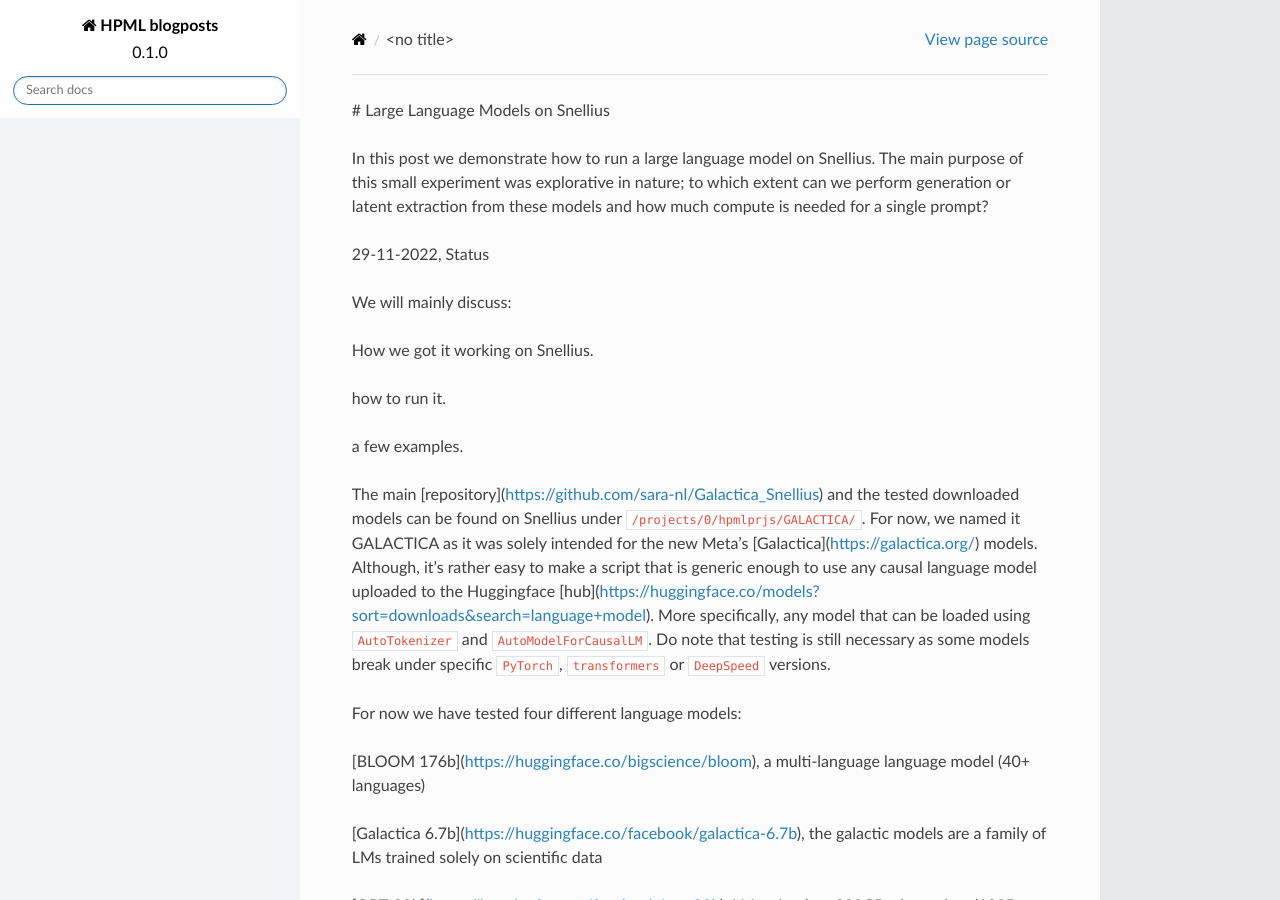
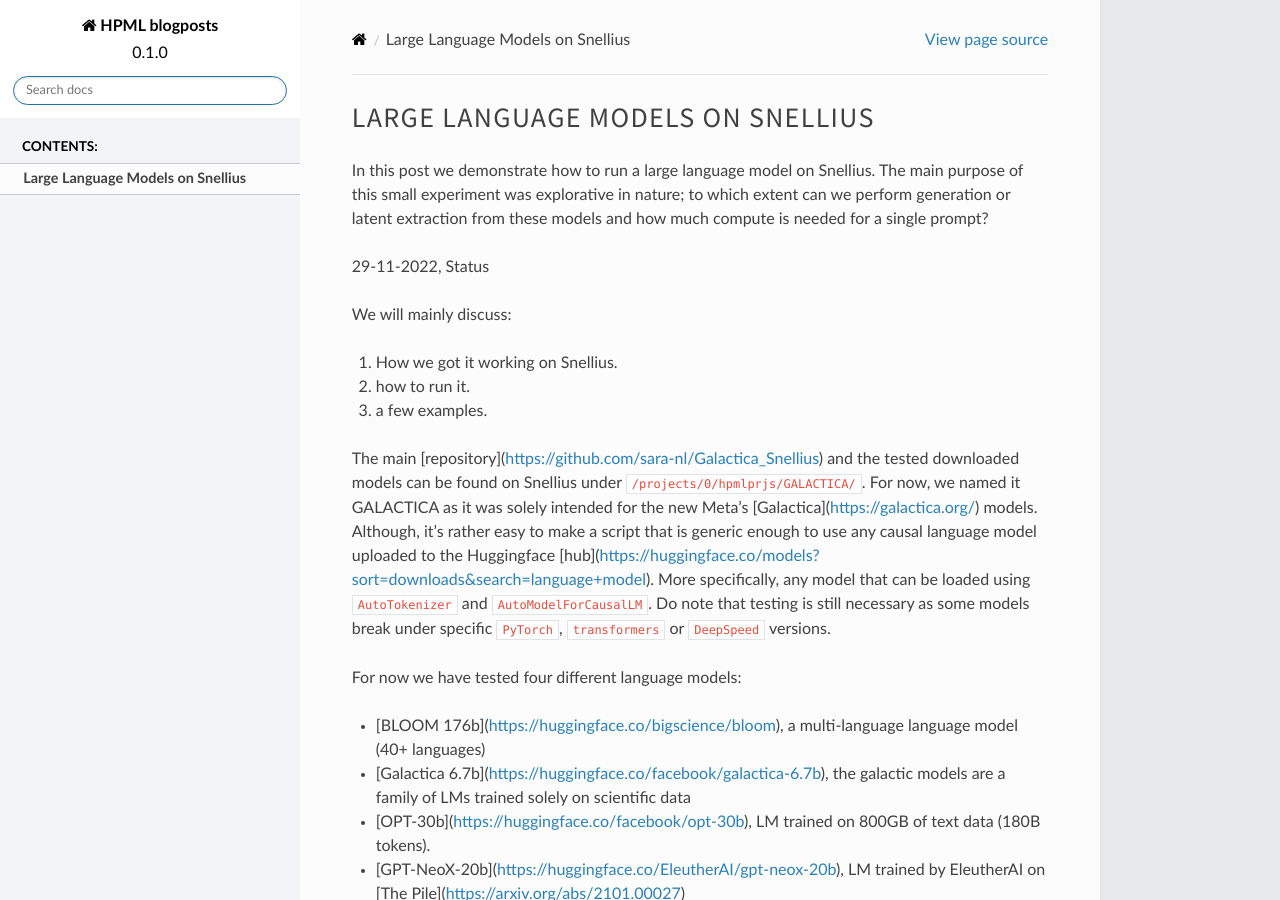
Before and after one commit to Cryptheon/hpml-surf, a Sphinx documentation site: the page built from docs/Language_Modelling/Run_LLMs.rst, in a window 1280 px wide and 900 px high. Built offline with Sphinx 7.4.7 and the Read the Docs theme 2.0.0, drawn with Linux system fonts in a browser that asks for light colours.

Commit message:
Update Run_LLMs.rst

```diff
--- a/docs/Language_Modelling/Run_LLMs.rst
+++ b/docs/Language_Modelling/Run_LLMs.rst
@@ -1,4 +1,7 @@
-# Large Language Models on Snellius
+
+===========================
+Large Language Models on Snellius
+===========================
 
 In this post we demonstrate how to run a large language model on Snellius. The main purpose of this small experiment was explorative in nature; to which extent can we perform
 generation or latent extraction from these models and how much compute is needed for a single prompt?
```
